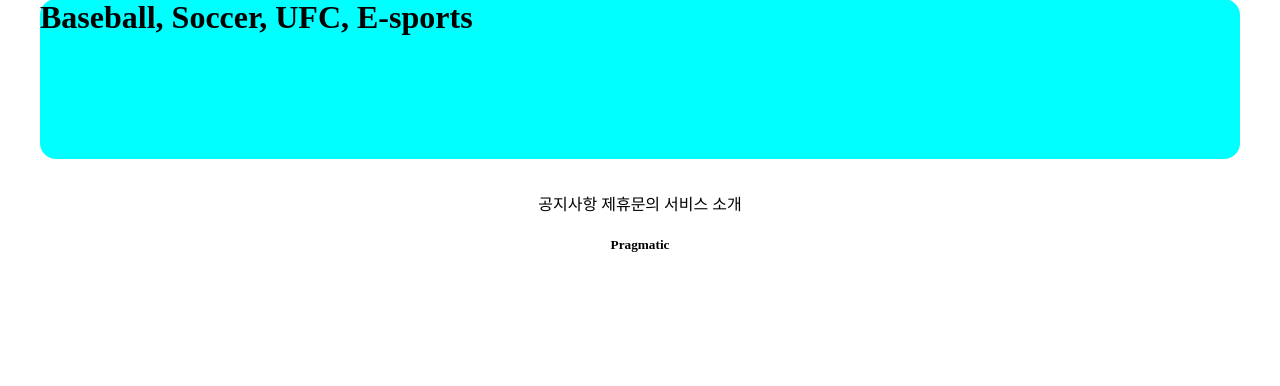
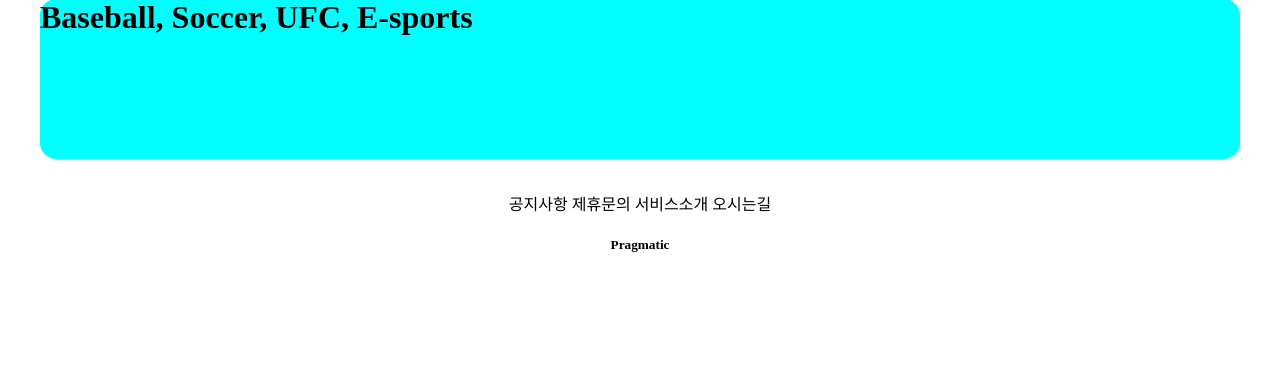
Before and after one commit to 66news99/bbqqweb, a Django app: page /accounts/favorite_sports/ in a window 1280 px wide. Shown: the part 131-517 px from the top of the page. Run offline with Django 3.2, Linux system fonts and the light colour scheme; parts of the project's set-up code (start-up, migrations or seed data) failed here and were passed over.

Commit message:
7/2 3ban class commit 3

```diff
--- a/templates/footer.html
+++ b/templates/footer.html
@@ -3,7 +3,8 @@
     <div>
         <span>공지사항</span>
         <span>제휴문의</span>
-        <span>서비스 소개</span>
+        <span>서비스소개</span>
+        <span>오시는길</span>
     </div>
     <div>
         <h5>Pragmatic</h5>
```
